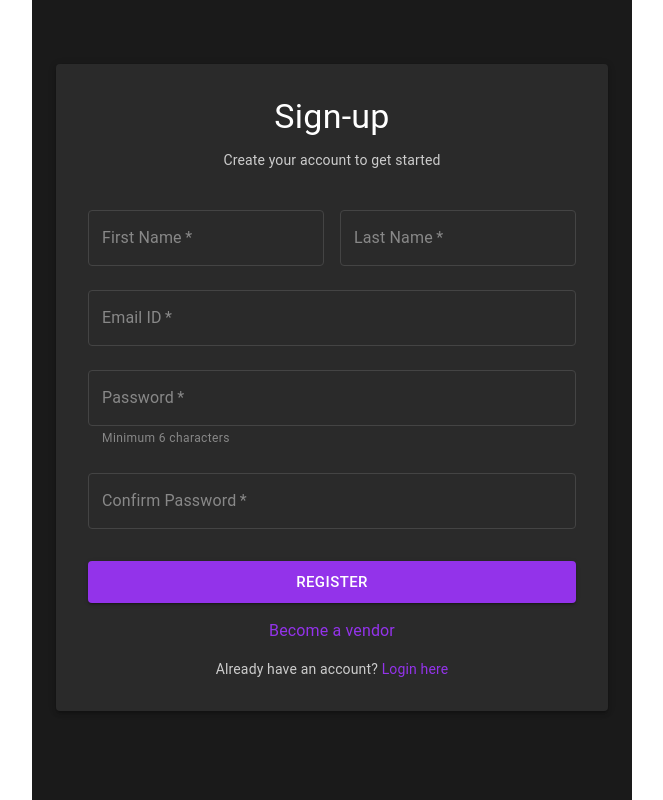
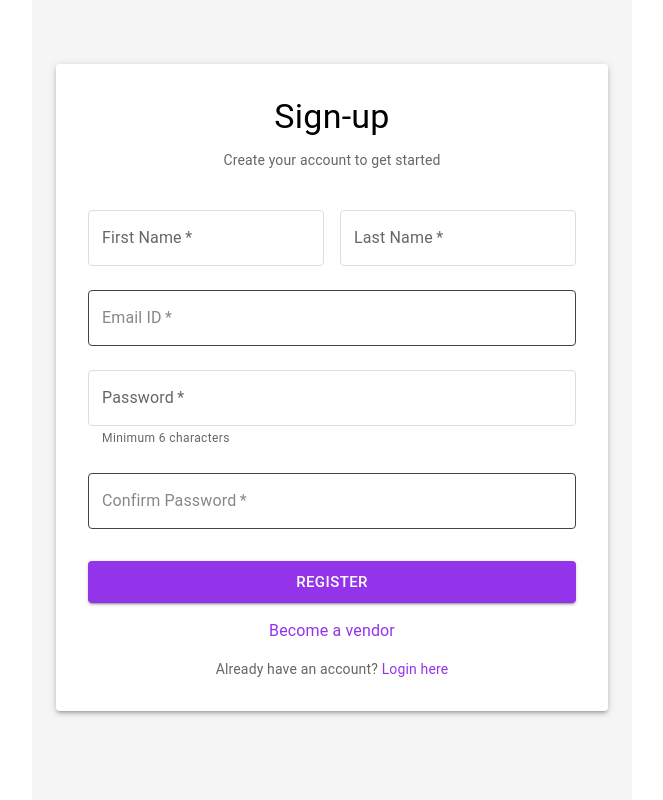
Before and after one commit to 23IT049/RentIt, a React (Vite) app in the folder client/: page /register in a window 1280 px wide. Shown: the whole page, without its empty margins (308-971 px from the left). Built offline with nearby package versions, Linux system fonts and the light colour scheme; no server answers.

Commit message:
Register

```diff
--- a/client/src/pages/Register.jsx
+++ b/client/src/pages/Register.jsx
@@ -84,14 +84,15 @@ const Register = () => {
         setLoading(false);
     };
 
+
     return (
-        <Container maxWidth="sm" sx={{ py: 4, backgroundColor: '#1a1a1a', minHeight: '100vh' }}>
+        <Container maxWidth="sm" sx={{ py: 4, backgroundColor: '#f5f5f5', minHeight: '100vh' }}>
             <Box sx={{ mt: 4, mb: 4 }}>
-                <Paper elevation={3} sx={{ p: 4, backgroundColor: '#2a2a2a', color: 'white' }}>
-                    <Typography variant="h4" align="center" gutterBottom sx={{ color: 'white' }}>
+                <Paper elevation={3} sx={{ p: 4, backgroundColor: 'white', color: 'black' }}>
+                    <Typography variant="h4" align="center" gutterBottom sx={{ color: 'black' }}>
                         Sign-up
                     </Typography>
-                    <Typography variant="body2" align="center" sx={{ mb: 3, color: '#cccccc' }}>
+                    <Typography variant="body2" align="center" sx={{ mb: 3, color: '#666666' }}>
                         Create your account to get started
                     </Typography>
 
@@ -114,12 +115,12 @@ const Register = () => {
                                     margin="normal"
                                     sx={{
                                         '& .MuiOutlinedInput-root': {
-                                            '& fieldset': { borderColor: '#444' },
-                                            '&:hover fieldset': { borderColor: '#666' },
+                                            '& fieldset': { borderColor: '#ddd' },
+                                            '&:hover fieldset': { borderColor: '#9333ea' },
                                             '&.Mui-focused fieldset': { borderColor: '#9333ea' }
                                         },
-                                        '& .MuiInputLabel-root': { color: '#888' },
-                                        '& .MuiInputBase-input': { color: 'white' }
+                                        '& .MuiInputLabel-root': { color: '#666' },
+                                        '& .MuiInputBase-input': { color: 'black' }
                                     }}
                                 />
                             </Grid>
@@ -134,12 +135,12 @@ const Register = () => {
                                     margin="normal"
                                     sx={{
                                         '& .MuiOutlinedInput-root': {
-                                            '& fieldset': { borderColor: '#444' },
-                                            '&:hover fieldset': { borderColor: '#666' },
+                                            '& fieldset': { borderColor: '#ddd' },
+                                            '&:hover fieldset': { borderColor: '#9333ea' },
                                             '&.Mui-focused fieldset': { borderColor: '#9333ea' }
                                         },
-                                        '& .MuiInputLabel-root': { color: '#888' },
-                                        '& .MuiInputBase-input': { color: 'white' }
+                                        '& .MuiInputLabel-root': { color: '#666' },
+                                        '& .MuiInputBase-input': { color: 'black' }
                                     }}
                                 />
                             </Grid>
@@ -177,13 +178,13 @@ const Register = () => {
                             helperText="Minimum 6 characters"
                             sx={{
                                 '& .MuiOutlinedInput-root': {
-                                    '& fieldset': { borderColor: '#444' },
-                                    '&:hover fieldset': { borderColor: '#666' },
+                                    '& fieldset': { borderColor: '#ddd' },
+                                    '&:hover fieldset': { borderColor: '#9333ea' },
                                     '&.Mui-focused fieldset': { borderColor: '#9333ea' }
                                 },
-                                '& .MuiInputLabel-root': { color: '#888' },
-                                '& .MuiInputBase-input': { color: 'white' },
-                                '& .MuiFormHelperText-root': { color: '#888' }
+                                '& .MuiInputLabel-root': { color: '#666' },
+                                '& .MuiInputBase-input': { color: 'black' },
+                                '& .MuiFormHelperText-root': { color: '#666' }
                             }}
                         />
 
@@ -238,7 +239,7 @@ const Register = () => {
                             </Link>
                         </Box>
 
-                        <Typography align="center" variant="body2" sx={{ color: '#cccccc' }}>
+                        <Typography align="center" variant="body2" sx={{ color: '#666666' }}>
                             Already have an account?{' '}
                             <Link to="/login" style={{ textDecoration: 'none', color: '#9333ea' }}>
                                 Login here
```
